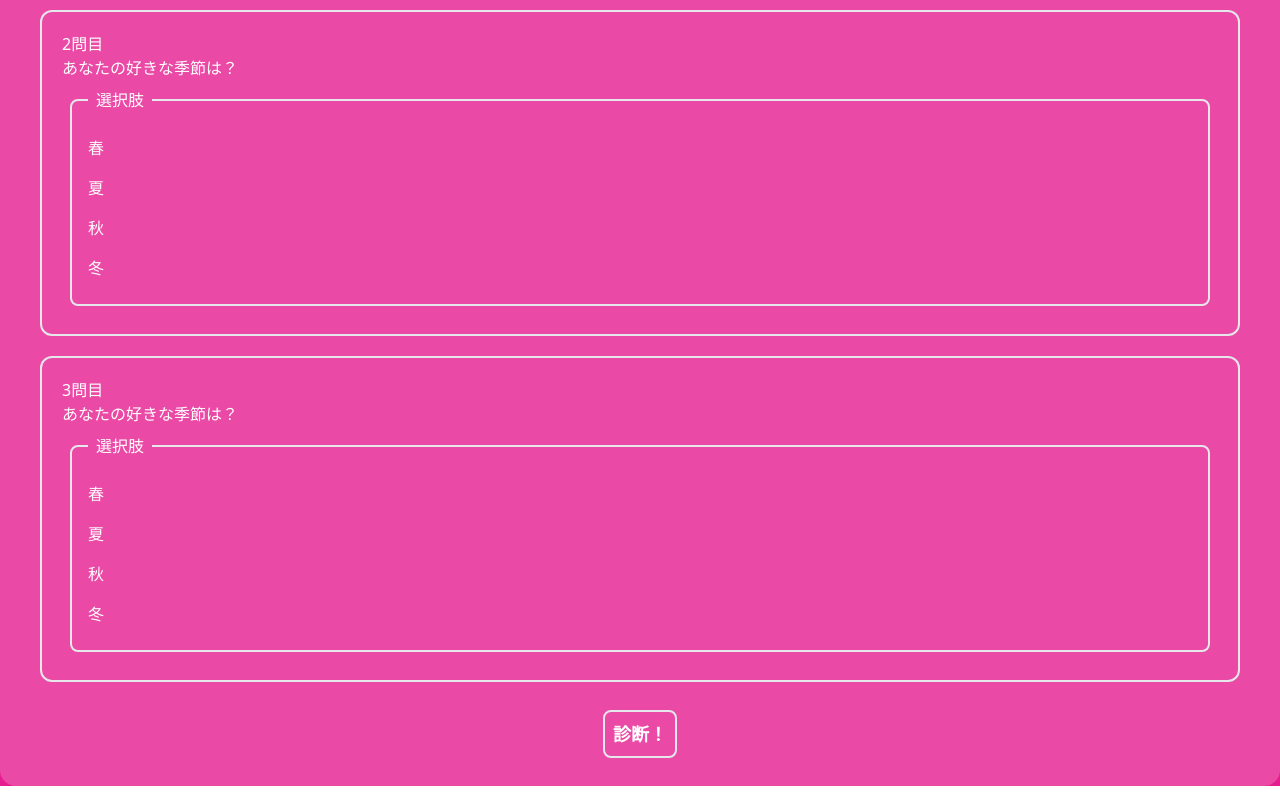
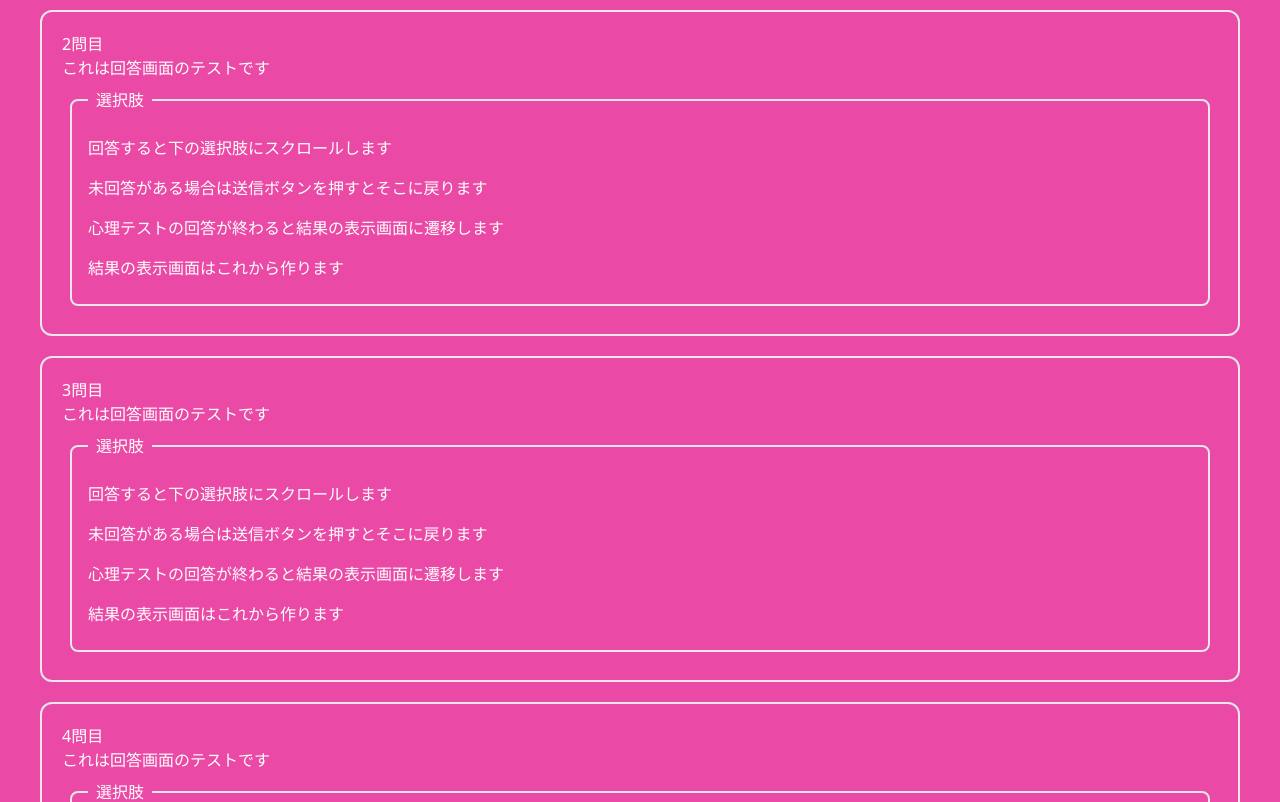
Before and after one commit to kawaneao1996/CITRINE_MATCH, a React (Vite) app: page /PSYCHO_TEST_VITE/questionnaire in a window 1280 px wide. Shown: the part 440-1242 px from the top of the page. Built offline with nearby package versions, Linux system fonts and the light colour scheme.

Commit message:
見せるようにデータを変更

```diff
--- a/src/organisms/QuizCardsOrganism.tsx
+++ b/src/organisms/QuizCardsOrganism.tsx
@@ -39,12 +39,7 @@ function QuizCardsOrganism() {
         })
         const calcResult: EvaluationCriteria | false = calculateScore(answersArray);
         if (calcResult) {
-            // TODO console.logを削除する
-            console.log(calcResult);
-            // Object.keys(calcResult).map((key) => {alert(`${key}: ${calcResult[key]}`)});
-            for (const [key, value] of Object.entries(calcResult)) {
-                alert(`${key}: ${value}`);
-            }
+            alert('回答を受け付けました');
         } else {
             // TODO console.logを削除する
             console.log("未回答があります");
--- a/src/quiz/Data.ts
+++ b/src/quiz/Data.ts
@@ -1,10 +1,10 @@
 import { QuizItem } from "./Types";
 export const quizItems_ver0: QuizItem[] = [
     {
-        question: "あなたの好きな季節は？",
+        question: "これは回答画面のテストです",
         choices: [
             {
-                sentence: "春",
+                sentence: "回答すると下の選択肢にスクロールします",
                 evaluationScore: {
                     selfEsteemLevel: 0.1,
                     extroversionLevel: 0.2,
@@ -12,7 +12,7 @@ export const quizItems_ver0: QuizItem[] = [
                 }
             },
             {
-                sentence: "夏",
+                sentence: "未回答がある場合は送信ボタンを押すとそこに戻ります",
                 evaluationScore: {
                     selfEsteemLevel: 0.1,
                     extroversionLevel: 0.2,
@@ -20,7 +20,7 @@ export const quizItems_ver0: QuizItem[] = [
                 }
             },
             {
-                sentence: "秋",
+                sentence: "心理テストの回答が終わると結果の表示画面に遷移します",
                 evaluationScore: {
                     selfEsteemLevel: 0.1,
                     extroversionLevel: 0.2,
@@ -28,7 +28,7 @@ export const quizItems_ver0: QuizItem[] = [
                 }
             },
             {
-                sentence: "冬",
+                sentence: "結果の表示画面はこれから作ります",
                 evaluationScore: {
                     selfEsteemLevel: 0.1,
                     extroversionLevel: 0.2,
@@ -39,10 +39,10 @@ export const quizItems_ver0: QuizItem[] = [
         ],
     },
     {
-        question: "あなたの好きな季節は？",
+        question: "これは回答画面のテストです",
         choices: [
             {
-                sentence: "春",
+                sentence: "回答すると下の選択肢にスクロールします",
                 evaluationScore: {
                     selfEsteemLevel: 0.1,
                     extroversionLevel: 0.2,
@@ -50,7 +50,7 @@ export const quizItems_ver0: QuizItem[] = [
                 }
             },
             {
-                sentence: "夏",
+                sentence: "未回答がある場合は送信ボタンを押すとそこに戻ります",
                 evaluationScore: {
                     selfEsteemLevel: 0.1,
                     extroversionLevel: 0.2,
@@ -58,7 +58,7 @@ export const quizItems_ver0: QuizItem[] = [
                 }
             },
             {
-                sentence: "秋",
+                sentence: "心理テストの回答が終わると結果の表示画面に遷移します",
                 evaluationScore: {
                     selfEsteemLevel: 0.1,
                     extroversionLevel: 0.2,
@@ -66,7 +66,7 @@ export const quizItems_ver0: QuizItem[] = [
                 }
             },
             {
-                sentence: "冬",
+                sentence: "結果の表示画面はこれから作ります",
                 evaluationScore: {
                     selfEsteemLevel: 0.1,
                     extroversionLevel: 0.2,
@@ -77,10 +77,10 @@ export const quizItems_ver0: QuizItem[] = [
         ],
     },
     {
-        question: "あなたの好きな季節は？",
+        question: "これは回答画面のテストです",
         choices: [
             {
-                sentence: "春",
+                sentence: "回答すると下の選択肢にスクロールします",
                 evaluationScore: {
                     selfEsteemLevel: 0.1,
                     extroversionLevel: 0.2,
@@ -88,7 +88,7 @@ export const quizItems_ver0: QuizItem[] = [
                 }
             },
             {
-                sentence: "夏",
+                sentence: "未回答がある場合は送信ボタンを押すとそこに戻ります",
                 evaluationScore: {
                     selfEsteemLevel: 0.1,
                     extroversionLevel: 0.2,
@@ -96,7 +96,7 @@ export const quizItems_ver0: QuizItem[] = [
                 }
             },
             {
-                sentence: "秋",
+                sentence: "心理テストの回答が終わると結果の表示画面に遷移します",
                 evaluationScore: {
                     selfEsteemLevel: 0.1,
                     extroversionLevel: 0.2,
@@ -104,7 +104,197 @@ export const quizItems_ver0: QuizItem[] = [
                 }
             },
             {
-                sentence: "冬",
+                sentence: "結果の表示画面はこれから作ります",
+                evaluationScore: {
+                    selfEsteemLevel: 0.1,
+                    extroversionLevel: 0.2,
+                    energyEmissionLevel: 0.3
+                }
+            },
+            // 必要に応じて他の選択肢を追加
+        ],
+    },
+    {
+        question: "これは回答画面のテストです",
+        choices: [
+            {
+                sentence: "回答すると下の選択肢にスクロールします",
+                evaluationScore: {
+                    selfEsteemLevel: 0.1,
+                    extroversionLevel: 0.2,
+                    energyEmissionLevel: 0.3
+                }
+            },
+            {
+                sentence: "未回答がある場合は送信ボタンを押すとそこに戻ります",
+                evaluationScore: {
+                    selfEsteemLevel: 0.1,
+                    extroversionLevel: 0.2,
+                    energyEmissionLevel: 0.3
+                }
+            },
+            {
+                sentence: "心理テストの回答が終わると結果の表示画面に遷移します",
+                evaluationScore: {
+                    selfEsteemLevel: 0.1,
+                    extroversionLevel: 0.2,
+                    energyEmissionLevel: 0.3
+                }
+            },
+            {
+                sentence: "結果の表示画面はこれから作ります",
+                evaluationScore: {
+                    selfEsteemLevel: 0.1,
+                    extroversionLevel: 0.2,
+                    energyEmissionLevel: 0.3
+                }
+            },
+            // 必要に応じて他の選択肢を追加
+        ],
+    },
+    {
+        question: "これは回答画面のテストです",
+        choices: [
+            {
+                sentence: "回答すると下の選択肢にスクロールします",
+                evaluationScore: {
+                    selfEsteemLevel: 0.1,
+                    extroversionLevel: 0.2,
+                    energyEmissionLevel: 0.3
+                }
+            },
+            {
+                sentence: "未回答がある場合は送信ボタンを押すとそこに戻ります",
+                evaluationScore: {
+                    selfEsteemLevel: 0.1,
+                    extroversionLevel: 0.2,
+                    energyEmissionLevel: 0.3
+                }
+            },
+            {
+                sentence: "心理テストの回答が終わると結果の表示画面に遷移します",
+                evaluationScore: {
+                    selfEsteemLevel: 0.1,
+                    extroversionLevel: 0.2,
+                    energyEmissionLevel: 0.3
+                }
+            },
+            {
+                sentence: "結果の表示画面はこれから作ります",
+                evaluationScore: {
+                    selfEsteemLevel: 0.1,
+                    extroversionLevel: 0.2,
+                    energyEmissionLevel: 0.3
+                }
+            },
+            // 必要に応じて他の選択肢を追加
+        ],
+    },
+    {
+        question: "これは回答画面のテストです",
+        choices: [
+            {
+                sentence: "回答すると下の選択肢にスクロールします",
+                evaluationScore: {
+                    selfEsteemLevel: 0.1,
+                    extroversionLevel: 0.2,
+                    energyEmissionLevel: 0.3
+                }
+            },
+            {
+                sentence: "未回答がある場合は送信ボタンを押すとそこに戻ります",
+                evaluationScore: {
+                    selfEsteemLevel: 0.1,
+                    extroversionLevel: 0.2,
+                    energyEmissionLevel: 0.3
+                }
+            },
+            {
+                sentence: "心理テストの回答が終わると結果の表示画面に遷移します",
+                evaluationScore: {
+                    selfEsteemLevel: 0.1,
+                    extroversionLevel: 0.2,
+                    energyEmissionLevel: 0.3
+                }
+            },
+            {
+                sentence: "結果の表示画面はこれから作ります",
+                evaluationScore: {
+                    selfEsteemLevel: 0.1,
+                    extroversionLevel: 0.2,
+                    energyEmissionLevel: 0.3
+                }
+            },
+            // 必要に応じて他の選択肢を追加
+        ],
+    },
+    {
+        question: "これは回答画面のテストです",
+        choices: [
+            {
+                sentence: "回答すると下の選択肢にスクロールします",
+                evaluationScore: {
+                    selfEsteemLevel: 0.1,
+                    extroversionLevel: 0.2,
+                    energyEmissionLevel: 0.3
+                }
+            },
+            {
+                sentence: "未回答がある場合は送信ボタンを押すとそこに戻ります",
+                evaluationScore: {
+                    selfEsteemLevel: 0.1,
+                    extroversionLevel: 0.2,
+                    energyEmissionLevel: 0.3
+                }
+            },
+            {
+                sentence: "心理テストの回答が終わると結果の表示画面に遷移します",
+                evaluationScore: {
+                    selfEsteemLevel: 0.1,
+                    extroversionLevel: 0.2,
+                    energyEmissionLevel: 0.3
+                }
+            },
+            {
+                sentence: "結果の表示画面はこれから作ります",
+                evaluationScore: {
+                    selfEsteemLevel: 0.1,
+                    extroversionLevel: 0.2,
+                    energyEmissionLevel: 0.3
+                }
+            },
+            // 必要に応じて他の選択肢を追加
+        ],
+    },
+    {
+        question: "これは回答画面のテストです",
+        choices: [
+            {
+                sentence: "回答すると下の選択肢にスクロールします",
+                evaluationScore: {
+                    selfEsteemLevel: 0.1,
+                    extroversionLevel: 0.2,
+                    energyEmissionLevel: 0.3
+                }
+            },
+            {
+                sentence: "未回答がある場合は送信ボタンを押すとそこに戻ります",
+                evaluationScore: {
+                    selfEsteemLevel: 0.1,
+                    extroversionLevel: 0.2,
+                    energyEmissionLevel: 0.3
+                }
+            },
+            {
+                sentence: "心理テストの回答が終わると結果の表示画面に遷移します",
+                evaluationScore: {
+                    selfEsteemLevel: 0.1,
+                    extroversionLevel: 0.2,
+                    energyEmissionLevel: 0.3
+                }
+            },
+            {
+                sentence: "結果の表示画面はこれから作ります",
                 evaluationScore: {
                     selfEsteemLevel: 0.1,
                     extroversionLevel: 0.2,
```
